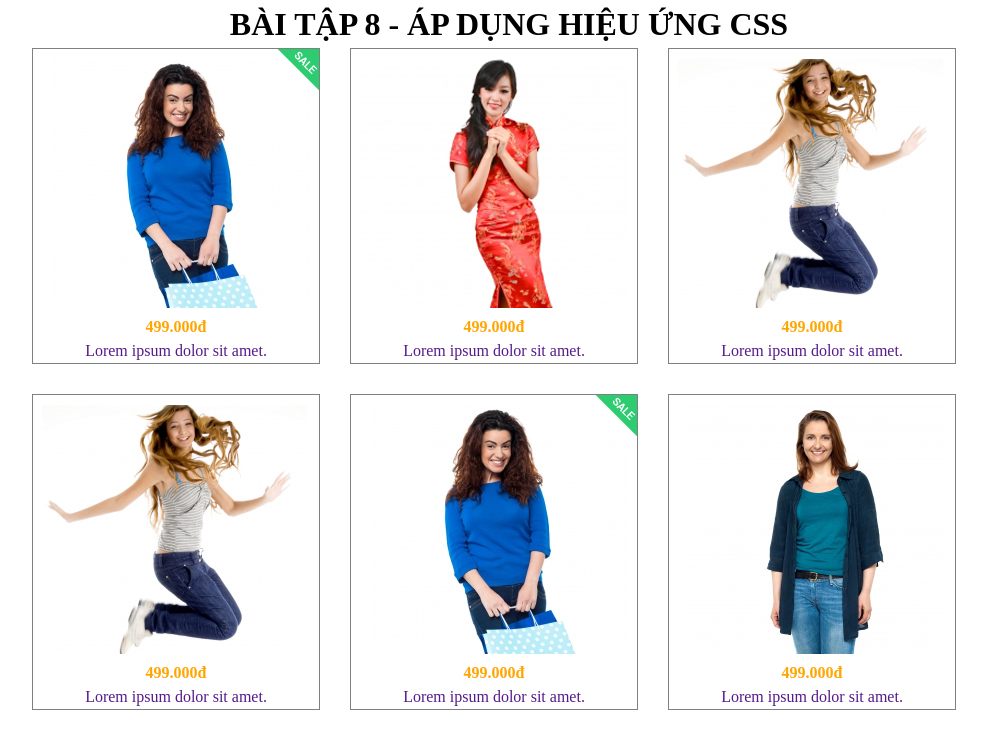
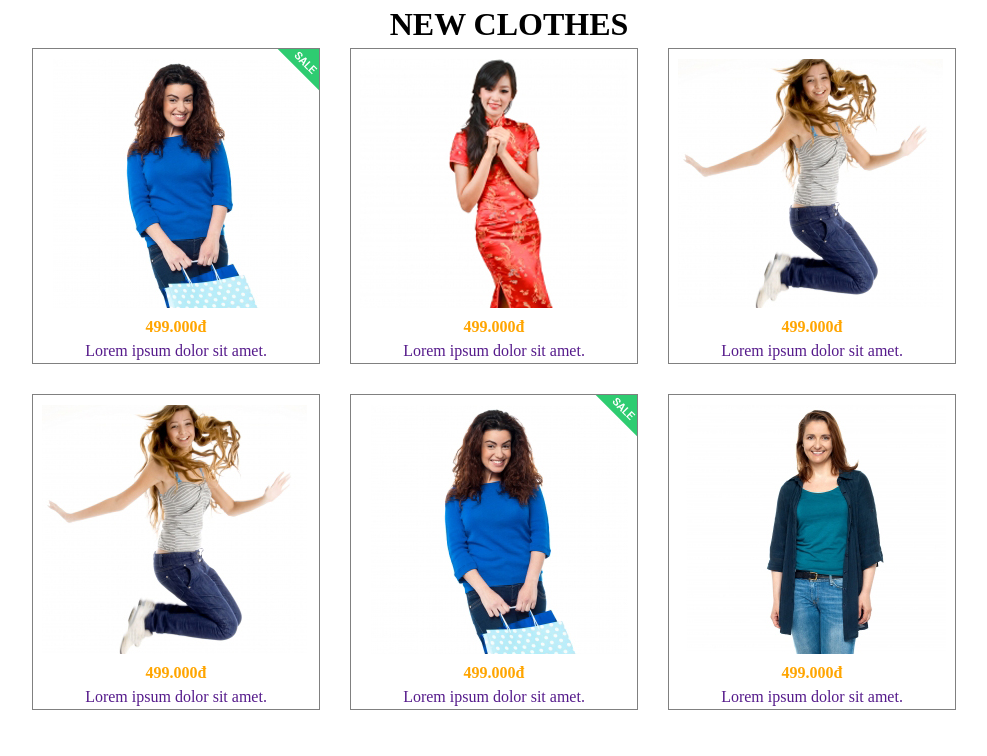
Before and after one commit to ntt93/List-of-products, a plain HTML site: page index.html in a window 1280 px wide. Shown: the whole page, without its empty margins (131-1118 px from the left). Drawn offline with Linux system fonts and the light colour scheme.

Commit message:
index.html

```diff
--- a/index.html
+++ b/index.html
@@ -3,12 +3,12 @@
   <head>
     <meta charset="UTF-8" />
     <meta name="viewport" content="width=device-width, initial-scale=1.0" />
-    <title>Bài tập 8</title>
+    <title>AV Shop</title>
     <link rel="stylesheet" href="style.css" />
   </head>
   <body>
     <div id="wrapper">
-      <h1>Bài tập 8 - Áp dụng hiệu ứng css</h1>
+      <h1>New clothes</h1>
       <ul class="list-product">
         <li class="product-item">
           <img class="product" src="images/product5.jpg" alt="product5" />
```
